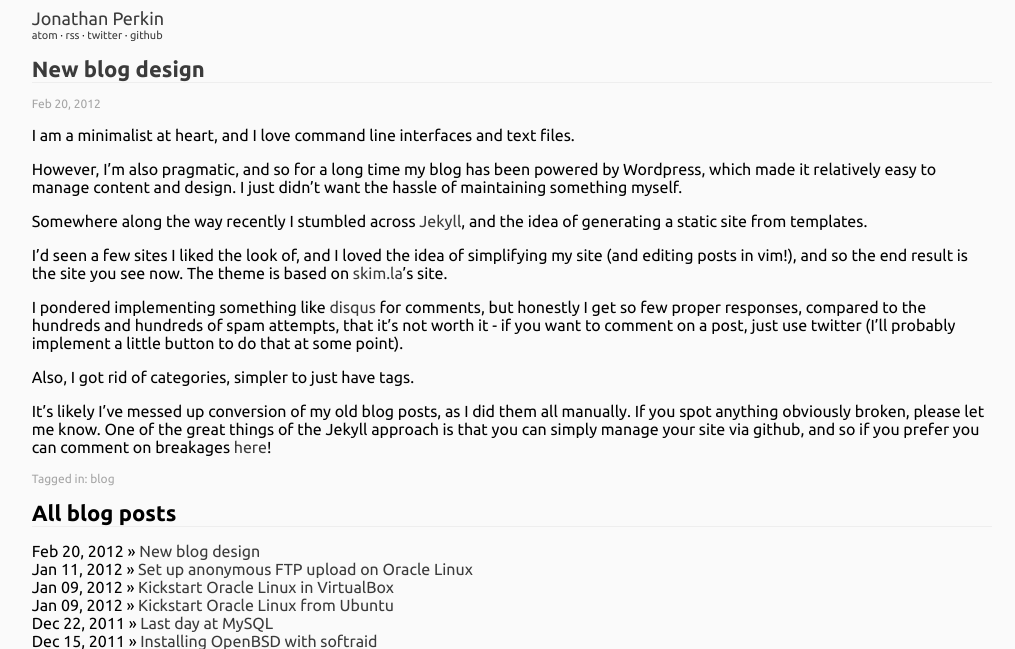
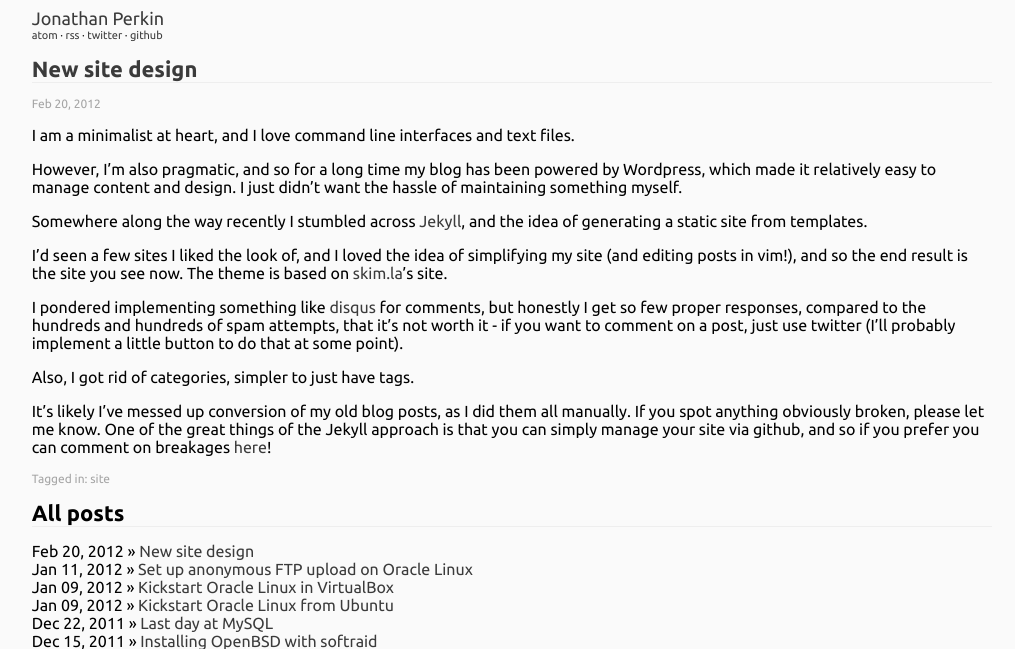
Before and after one commit to jperkin/www.perkin.org.uk, a Jekyll site: the page built from _posts/2012-02-20-new-site-design.markdown, in a window 1280 px wide. Shown: the top 649 px of the page, without its empty margins (128-1143 px from the left). Built offline with Jekyll 4.4.1, drawn with Linux system fonts in a browser that asks for light colours.

Commit message:
My site isn't really a blog, so put my posts under /posts, and create permanent redirects to be nice.
Remove all references to "blog".

Yes, one day I may lose my perfectionist tendancies and will stop
wasting time on stuff like this ;-)

```diff
--- a/_config.yml
+++ b/_config.yml
@@ -1,8 +1,8 @@
-permalink:  /blog/:year/:month/:title/
+permalink:  /posts/:year/:month/:title/
 exclude: Makefile, README.md
 auto: false
 safe: false
 pygments: true
-tag_dir: /blog/tag
+tag_dir: /posts/tag
 tag_title_prefix: "Jonathan Perkin &raquo; "
 tag_title_suffix: ""
--- a/_layouts/default.html
+++ b/_layouts/default.html
@@ -33,7 +33,7 @@
       </div>
       {{ content }}
       <div id="listposts">
-        <h1>All blog posts</h1>{% for post in site.posts %}
+        <h1>All posts</h1>{% for post in site.posts %}
         <div>{{ post.date | date: "%b %d, %Y" }} &raquo; <a href="{{ post.url }}">{{ post.title }}</a></div>{% endfor %}
       </div>
     </div>
--- a/_layouts/post.html
+++ b/_layouts/post.html
@@ -8,6 +8,6 @@
         </div>
         {{ content }}
         <div class="info">
-          Tagged in: {% for tag in page.tags %}<a href="/blog/tag/{{ tag }}/">{{tag}}</a>{% unless forloop.last %}, {% endunless %}{% endfor %}
+          Tagged in: {% for tag in page.tags %}<a href="/posts/tag/{{ tag }}/">{{tag}}</a>{% unless forloop.last %}, {% endunless %}{% endfor %}
         </div>
       </div>
--- a/_layouts/tag_index.html
+++ b/_layouts/tag_index.html
@@ -2,6 +2,6 @@
 layout: default
 ---
 <div id="taggedposts">
-        <h1>Blog posts tagged "{{ page.tag }}"</h1>{% for post in site.posts %}{% for tag in post.tags %}{% if tag == page.tag %}
+        <h1>Posts tagged "{{ page.tag }}"</h1>{% for post in site.posts %}{% for tag in post.tags %}{% if tag == page.tag %}
         <div>{{ post.date | date: "%b %d, %Y" }} &raquo; <a href="{{ post.url }}">{{ post.title }}</a></div>{% endif %}{% endfor %}{% endfor %}
       </div>
--- a/_posts/2012-02-20-new-blog.markdown
+++ b/_posts/2012-02-20-new-site-design.markdown
@@ -1,7 +1,7 @@
 ---
 layout: post
-title: New blog design
-tags: [blog]
+title: New site design
+tags: [site]
 ---
 
 I am a minimalist at heart, and I love command line interfaces and text files.
--- a/css/screen.css
+++ b/css/screen.css
@@ -66,7 +66,7 @@
 }
 
 /*
- * `post' contains the blog post
+ * `post' contains the actual content
  */
 #post .info {
   font-size: 12px;
```
Also changed, not shown: README.md, 1 other file.
